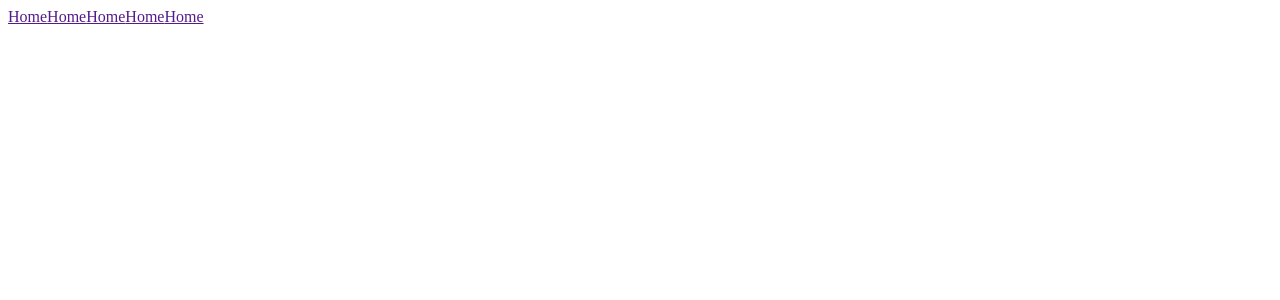
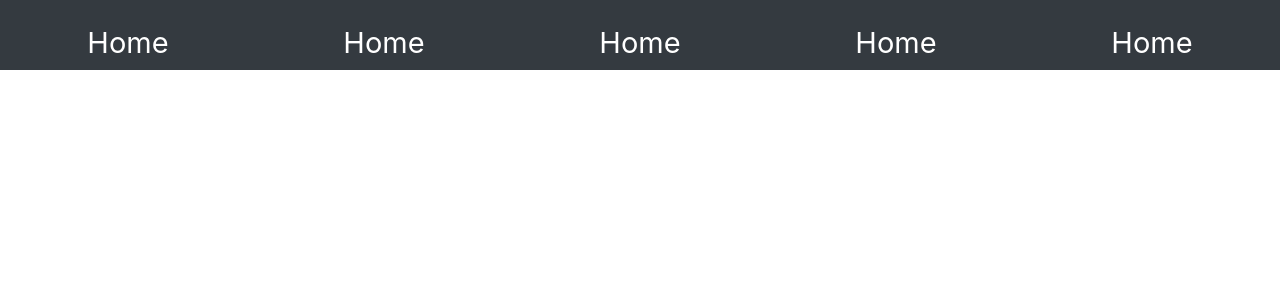
Before and after one commit to Kelvin-Wepo/Quotes-, an Angular app: page / in a window 1280 px wide. Shown: the top 300 px of the page. Built offline with nearby package versions, Linux system fonts and the light colour scheme.

Commit message:
st: Navbar- css styling

```diff
--- a/src/app/app.component.css
+++ b/src/app/app.component.css
@@ -4,6 +4,21 @@
   padding: 0;
 }
 
+header a{
+  text-decoration: none;
+  color: white;
+  padding: 5px;
+  border-radius: 7px;
+  font-size: 29px;
+  display: inline-block;
+}
+
+header a:hover{
+  background-color: wheat;
+  color: black;
+  transition: 1.5s;
+  cursor:col-resize;
+}
 .card {
     /* Add shadows to create the "card" effect */
     box-shadow: 0 4px 8px 0 rgba(0,0,0,0.2);
--- a/src/app/app.component.html
+++ b/src/app/app.component.html
@@ -5,14 +5,20 @@
   <meta http-equiv="X-UA-Compatible" content="IE=edge">
   <meta name="viewport" content="width=device-width, initial-scale=1.0">
   <title>Quotes</title>
+  <link rel="stylesheet" href="https://cdn.jsdelivr.net/npm/bootstrap@4.3.1/dist/css/bootstrap.min.css" integrity="sha384-ggOyR0iXCbMQv3Xipma34MD+dH/1fQ784/j6cY/iJTQUOhcWr7x9JvoRxT2MZw1T" crossorigin="anonymous">
 </head>
 <body>
-  <header>
+  <header class=" d-flex justify-content-around bg-dark pt-3">
     <a href=""> Home</a>
     <a href="">Home</a>
     <a href="">Home</a>
     <a href="">Home</a>
     <a href="">Home</a>
   </header>
+  <div class="container-main home" id="home">
+    <div class="container-main bg-black d-flex justify-content-center align-items-center">
+
+    </div>
+  </div>
 </body>
 </html>
```
